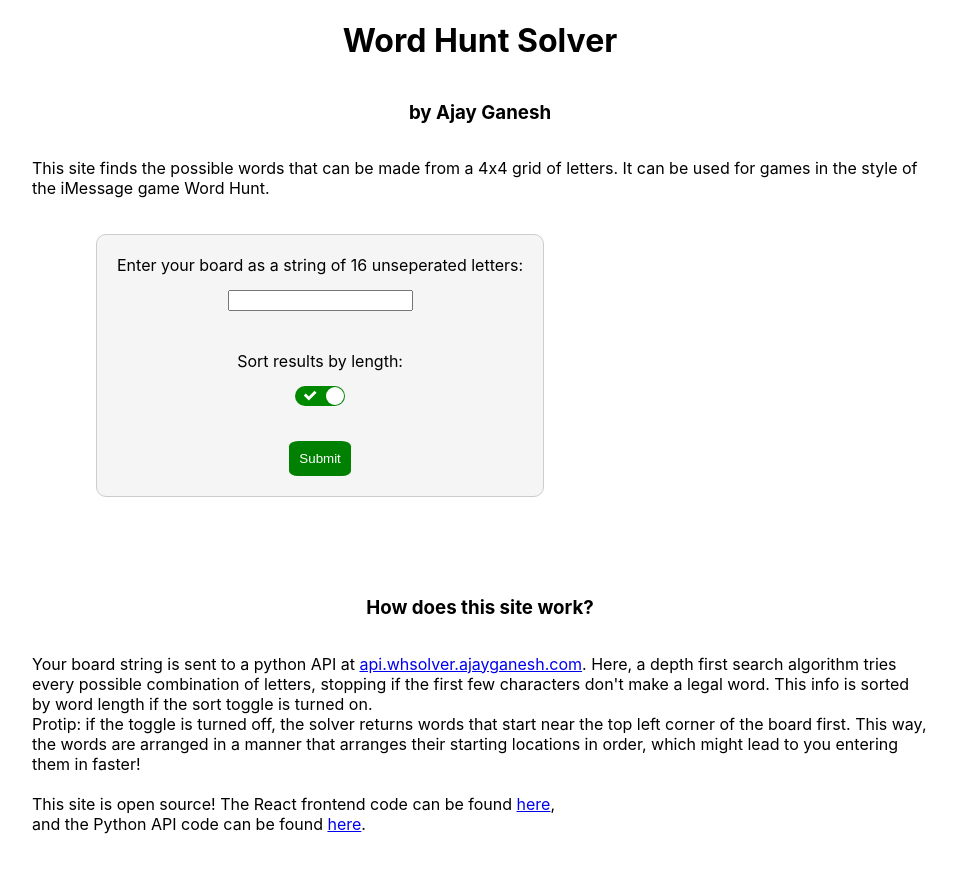
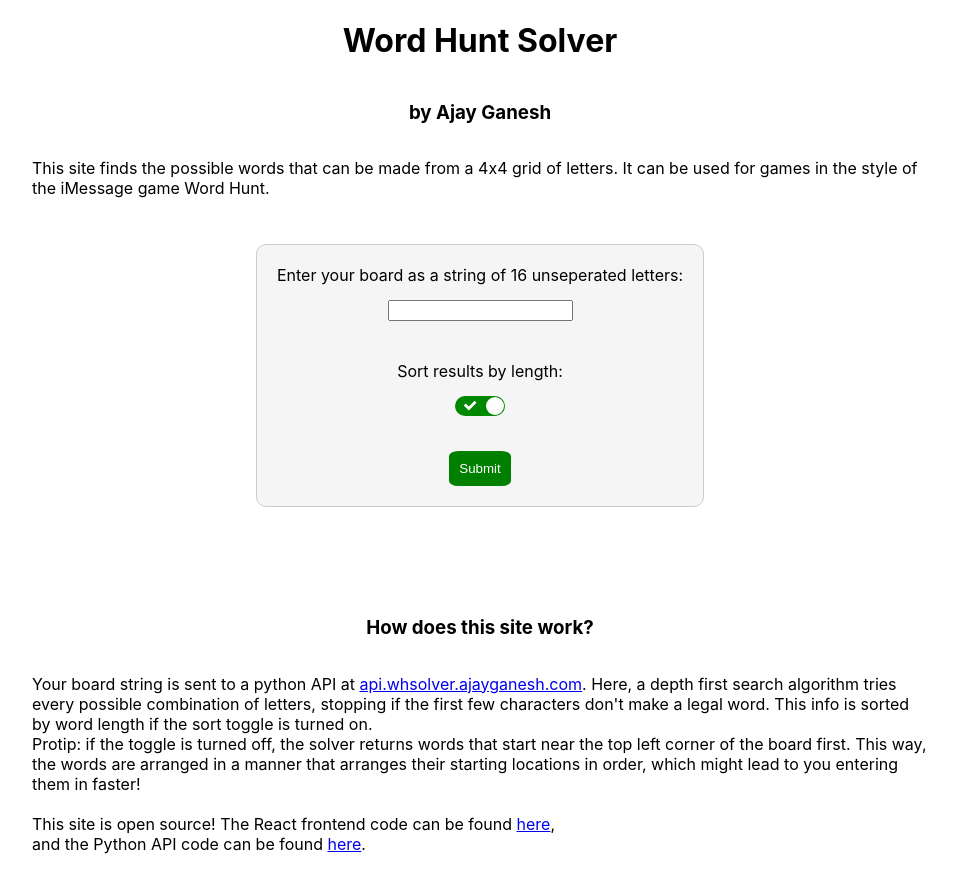
Before and after one commit to AjayGanesh02/WHSolverApp, a React (Create React App) app: page / in a window 1280 px wide. Shown: the whole page, without its empty margins (160-1117 px from the left). Built offline with nearby package versions, Linux system fonts and the light colour scheme.

Commit message:
centering fix

```diff
--- a/src/app.scss
+++ b/src/app.scss
@@ -23,6 +23,9 @@
             display: flex;
             flex-direction: column;
             width: 60%;
+            margin: 10px;
+            align-items: center;
+
             form {
                 width: fit-content;
                 background-color: #f5f5f5;
```
